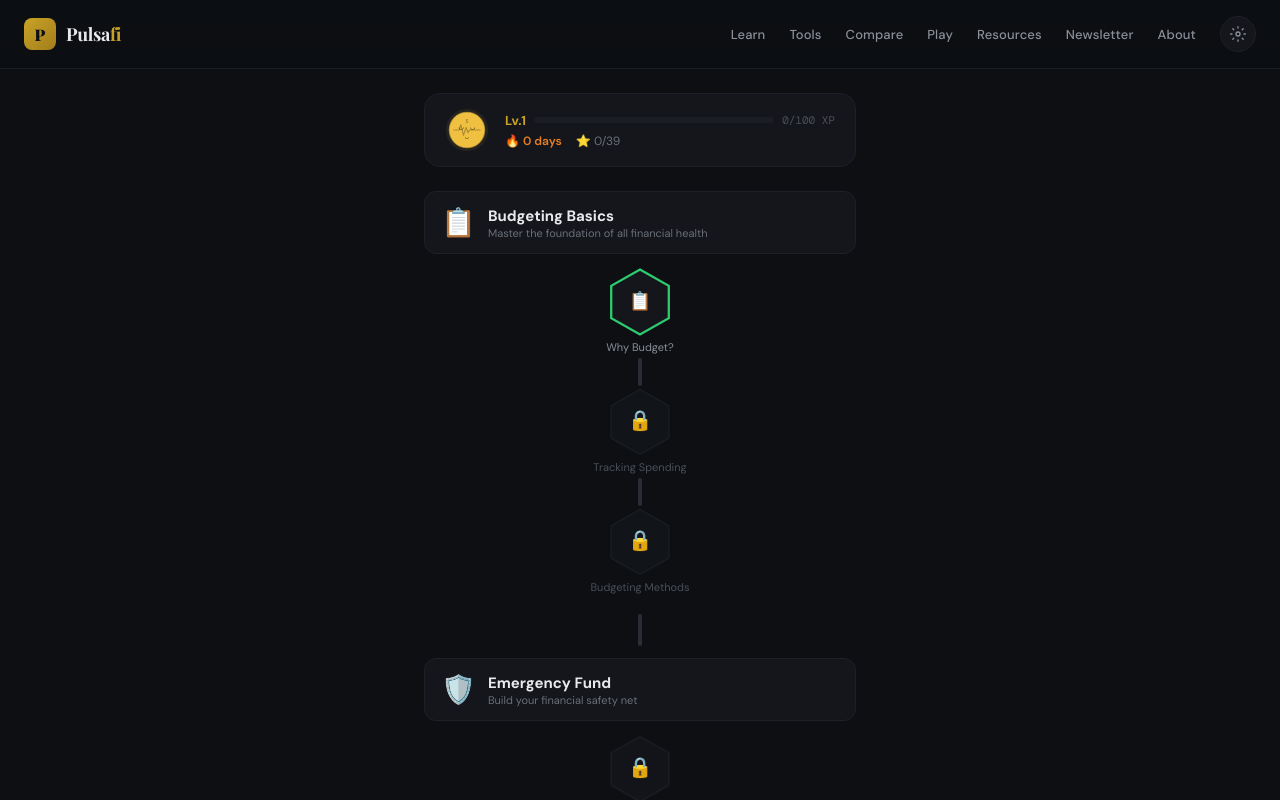
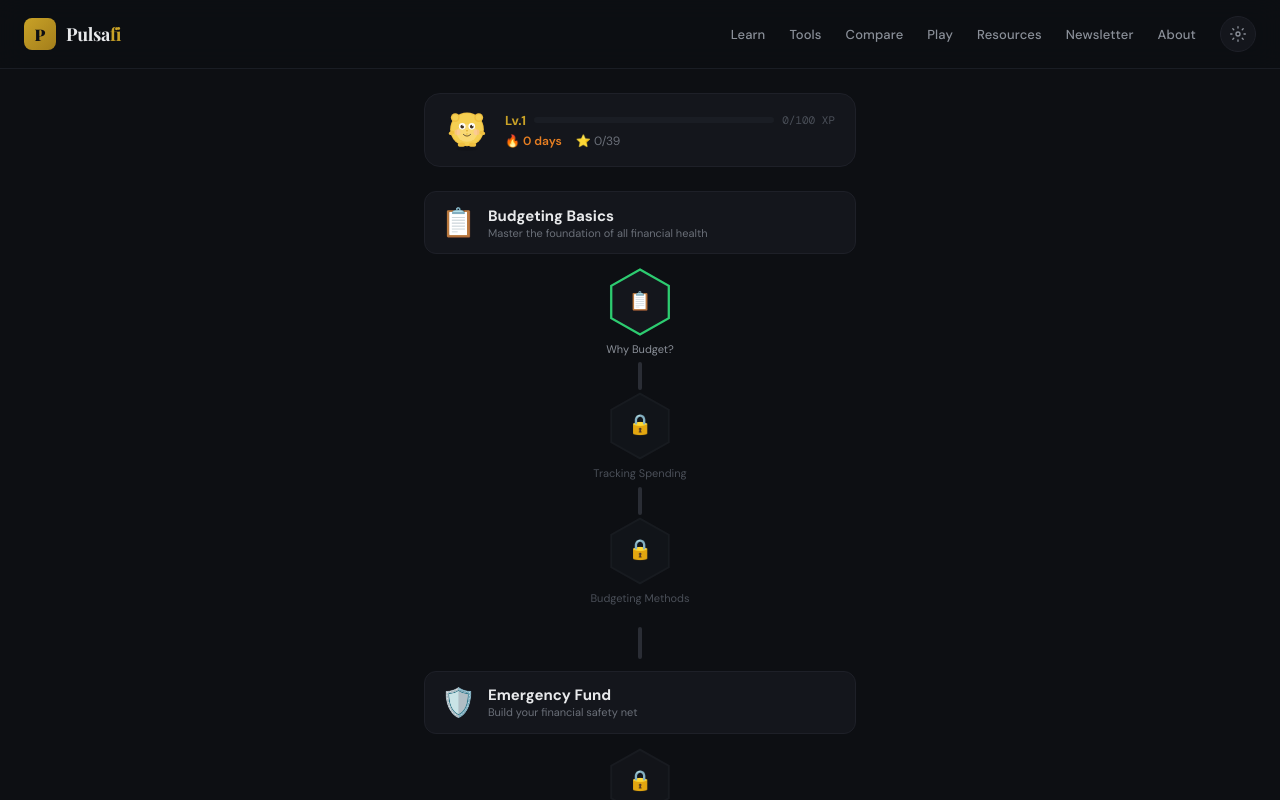
Before and after one commit to zackatlas/pulsafi, a Next.js app: page /learn in a window 1280 px wide. Shown: the top 800 px of the page. Built offline with nearby package versions, Linux system fonts and the light colour scheme.

Commit message:
Update page.js

```diff
--- a/app/learn/page.js
+++ b/app/learn/page.js
@@ -3,31 +3,122 @@ import { useState, useEffect, useCallback } from "react";
 import Header from "../components/Header";
 import Footer from "../components/Footer";
 
-// ─── MASCOT SVG ───
+// ─── MASCOT SVG — "Pulsi" the friendly finance buddy ───
 function Mascot({ mood = "happy", size = 80, style: s = {} }) {
-  const eyes = mood === "happy" ? "◡" : mood === "wrong" ? "╥" : mood === "wow" ? "◉" : mood === "thinking" ? "◔" : "◡";
-  const mouth = mood === "happy" ? "‿" : mood === "wrong" ? "︵" : mood === "wow" ? "○" : mood === "thinking" ? "~" : "‿";
-  const glow = mood === "happy" ? "#f0c040" : mood === "wrong" ? "#e74c3c" : mood === "wow" ? "#2ecc71" : "#f0c040";
+  const bodyColor = "#f0c040";
+  const cheekColor = "#FFB6C1";
+  // Eye states
+  const happyEyes = true;
+  const isWow = mood === "wow";
+  const isWrong = mood === "wrong";
+  const isThinking = mood === "thinking";
+
   return (
     <div style={{ width: size, height: size, position: "relative", ...s }}>
-      <svg viewBox="0 0 100 100" width={size} height={size}>
-        {/* Glow */}
-        <circle cx="50" cy="50" r="48" fill={`${glow}15`} />
-        {/* Body - coin shape */}
-        <circle cx="50" cy="50" r="40" fill={glow} stroke={`${glow}88`} strokeWidth="3" />
-        <circle cx="50" cy="50" r="34" fill="none" stroke={`${glow}44`} strokeWidth="1.5" />
-        {/* Pulse lines inside */}
-        <path d="M 20 50 L 32 50 L 36 38 L 42 62 L 48 44 L 52 56 L 56 50 L 68 50 L 80 50" fill="none" stroke="#0d0f13" strokeWidth="2.5" strokeLinecap="round" strokeLinejoin="round" opacity="0.3" />
+      <svg viewBox="0 0 120 120" width={size} height={size}>
+        {/* Shadow */}
+        <ellipse cx="60" cy="112" rx="30" ry="5" fill="rgba(0,0,0,0.1)" />
+
+        {/* Body - round and friendly */}
+        <circle cx="60" cy="58" r="46" fill={bodyColor} />
+        <circle cx="60" cy="58" r="43" fill="#F5CF52" />
+
+        {/* Ears - little round ears */}
+        <circle cx="28" cy="26" r="12" fill={bodyColor} />
+        <circle cx="28" cy="26" r="8" fill="#F5CF52" />
+        <circle cx="92" cy="26" r="12" fill={bodyColor} />
+        <circle cx="92" cy="26" r="8" fill="#F5CF52" />
+
+        {/* Belly highlight */}
+        <ellipse cx="60" cy="68" rx="28" ry="24" fill="#FBE08A" opacity="0.6" />
+
+        {/* Cheeks */}
+        <circle cx="34" cy="66" r="8" fill={cheekColor} opacity="0.4" />
+        <circle cx="86" cy="66" r="8" fill={cheekColor} opacity="0.4" />
+
         {/* Eyes */}
-        <text x="37" y="48" fontSize="14" fill="#0d0f13" textAnchor="middle" fontFamily="sans-serif">{eyes}</text>
-        <text x="63" y="48" fontSize="14" fill="#0d0f13" textAnchor="middle" fontFamily="sans-serif">{eyes}</text>
+        {isWrong ? (
+          <>
+            <line x1="42" y1="46" x2="52" y2="56" stroke="#5D4E37" strokeWidth="3" strokeLinecap="round" />
+            <line x1="52" y1="46" x2="42" y2="56" stroke="#5D4E37" strokeWidth="3" strokeLinecap="round" />
+            <line x1="68" y1="46" x2="78" y2="56" stroke="#5D4E37" strokeWidth="3" strokeLinecap="round" />
+            <line x1="78" y1="46" x2="68" y2="56" stroke="#5D4E37" strokeWidth="3" strokeLinecap="round" />
+          </>
+        ) : isThinking ? (
+          <>
+            {/* Thinking - looking up */}
+            <circle cx="47" cy="48" r="9" fill="white" />
+            <circle cx="73" cy="48" r="9" fill="white" />
+            <circle cx="49" cy="45" r="5" fill="#3D2E1C" />
+            <circle cx="75" cy="45" r="5" fill="#3D2E1C" />
+            <circle cx="50.5" cy="43.5" r="1.8" fill="white" />
+            <circle cx="76.5" cy="43.5" r="1.8" fill="white" />
+          </>
+        ) : (
+          <>
+            {/* Happy / Wow - big sparkly eyes */}
+            <circle cx="47" cy="50" r={isWow ? 11 : 9} fill="white" />
+            <circle cx="73" cy="50" r={isWow ? 11 : 9} fill="white" />
+            <circle cx="47" cy={isWow ? 49 : 51} r={isWow ? 7 : 5} fill="#3D2E1C" />
+            <circle cx="73" cy={isWow ? 49 : 51} r={isWow ? 7 : 5} fill="#3D2E1C" />
+            {/* Eye shine */}
+            <circle cx="49.5" cy={isWow ? 46 : 48} r="2" fill="white" />
+            <circle cx="75.5" cy={isWow ? 46 : 48} r="2" fill="white" />
+            {isWow && <>
+              <circle cx="44" cy="52" r="1.2" fill="white" />
+              <circle cx="70" cy="52" r="1.2" fill="white" />
+            </>}
+          </>
+        )}
+
+        {/* Eyebrows */}
+        {isThinking && (
+          <>
+            <line x1="40" y1="36" x2="54" y2="34" stroke="#5D4E37" strokeWidth="2.5" strokeLinecap="round" />
+            <line x1="66" y1="34" x2="80" y2="36" stroke="#5D4E37" strokeWidth="2.5" strokeLinecap="round" />
+          </>
+        )}
+        {isWrong && (
+          <>
+            <line x1="38" y1="38" x2="54" y2="42" stroke="#5D4E37" strokeWidth="2.5" strokeLinecap="round" />
+            <line x1="66" y1="42" x2="82" y2="38" stroke="#5D4E37" strokeWidth="2.5" strokeLinecap="round" />
+          </>
+        )}
+
+        {/* Nose - tiny dot */}
+        <circle cx="60" cy="62" r="2" fill="#D4A017" />
+
         {/* Mouth */}
-        <text x="50" y="65" fontSize="16" fill="#0d0f13" textAnchor="middle" fontFamily="sans-serif">{mouth}</text>
-        {/* Dollar sign on forehead */}
-        <text x="50" y="33" fontSize="11" fill="#0d0f1355" textAnchor="middle" fontWeight="bold" fontFamily="monospace">$</text>
+        {isWow ? (
+          <circle cx="60" cy="72" r="6" fill="#3D2E1C" />
+        ) : isWrong ? (
+          <path d="M 50 76 Q 60 70 70 76" fill="none" stroke="#5D4E37" strokeWidth="2.5" strokeLinecap="round" />
+        ) : (
+          <path d="M 50 72 Q 60 82 70 72" fill="none" stroke="#5D4E37" strokeWidth="2.5" strokeLinecap="round" />
+        )}
+
+        {/* Arms - little stubby arms */}
+        <ellipse cx="18" cy="68" rx="8" ry="5" fill={bodyColor} transform="rotate(-20 18 68)" />
+        <ellipse cx="102" cy="68" rx="8" ry="5" fill={bodyColor} transform="rotate(20 102 68)" />
+        {isWow && (
+          <>
+            <ellipse cx="15" cy="58" rx="8" ry="5" fill={bodyColor} transform="rotate(-50 15 58)" />
+            <ellipse cx="105" cy="58" rx="8" ry="5" fill={bodyColor} transform="rotate(50 105 58)" />
+          </>
+        )}
+
+        {/* Feet */}
+        <ellipse cx="45" cy="100" rx="10" ry="6" fill={bodyColor} />
+        <ellipse cx="75" cy="100" rx="10" ry="6" fill={bodyColor} />
+
+        {/* Small $ on belly */}
+        <text x="60" y="78" textAnchor="middle" fontSize="14" fill="#D4A017" fontWeight="bold" fontFamily="monospace" opacity="0.35">$</text>
       </svg>
-      {mood === "wow" && (
-        <div style={{ position: "absolute", top: -4, right: -4, fontSize: 16, animation: "popIn 0.3s ease" }}>✨</div>
+      {isWow && (
+        <>
+          <div style={{ position: "absolute", top: 0, right: 2, fontSize: size * 0.2, animation: "popIn 0.3s ease" }}>✨</div>
+          <div style={{ position: "absolute", top: 8, left: 0, fontSize: size * 0.15, animation: "popIn 0.4s ease" }}>⭐</div>
+        </>
       )}
     </div>
   );
@@ -702,23 +793,22 @@ export default function LearnPathPage() {
                           {/* Icon or lock */}
                           {!unlocked && <text x="40" y="46" textAnchor="middle" fontSize="22" fill="var(--text-faint)">🔒</text>}
                           {unlocked && !completed && <text x="40" y="46" textAnchor="middle" fontSize="20">{course.icon}</text>}
-                          {completed && <text x="40" y="46" textAnchor="middle" fontSize="18" fill="#0d0f13" fontWeight="bold">✓</text>}
+                          {/* Completed: checkmark on top, tiny stars below inside hex */}
+                          {completed && (
+                            <>
+                              <text x="40" y="38" textAnchor="middle" fontSize="16" fill="#0d0f13" fontWeight="bold">✓</text>
+                              <text x="26" y="58" textAnchor="middle" fontSize="10" opacity={stars >= 1 ? 1 : 0.25}>⭐</text>
+                              <text x="40" y="58" textAnchor="middle" fontSize="10" opacity={stars >= 2 ? 1 : 0.25}>⭐</text>
+                              <text x="54" y="58" textAnchor="middle" fontSize="10" opacity={stars >= 3 ? 1 : 0.25}>⭐</text>
+                            </>
+                          )}
                         </svg>
-
-                        {/* Stars below hex */}
-                        {completed && (
-                          <div style={{ display: "flex", justifyContent: "center", gap: 2, marginTop: -4 }}>
-                            {[1, 2, 3].map(s => (
-                              <span key={s} style={{ fontSize: 12, opacity: s <= stars ? 1 : 0.2 }}>⭐</span>
-                            ))}
-                          </div>
-                        )}
                       </button>
 
-                      {/* Lesson title */}
+                      {/* Lesson title — clear below hex */}
                       <div style={{
                         fontSize: 11, color: unlocked ? "var(--text-secondary)" : "var(--text-faint)",
-                        marginTop: 2, marginBottom: 4, textAlign: "center", maxWidth: 120,
+                        marginTop: 4, marginBottom: 6, textAlign: "center", maxWidth: 130, lineHeight: 1.3,
                       }}>
                         {lesson.title}
                       </div>
```
